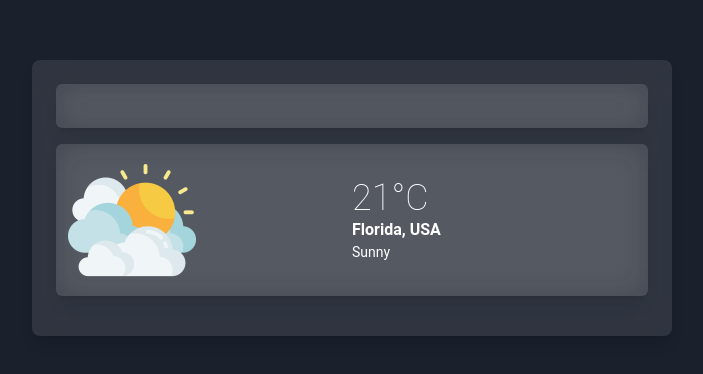
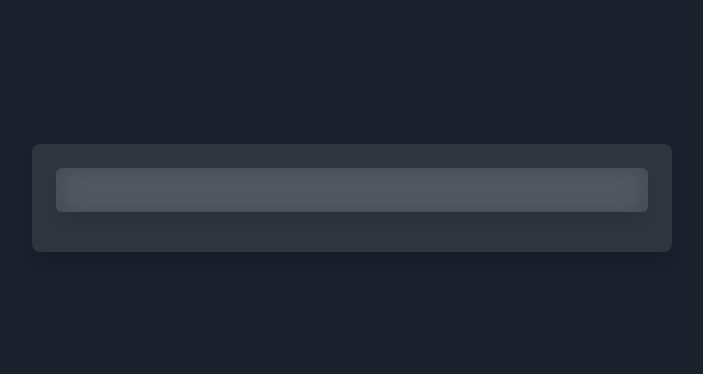
Before and after one commit to nkansah-wireko-brobbey/my-weather-app, an Angular app: page /home in a window 1280 px wide. Shown: the part 202-576 px from the top of the page, without its empty margins (288-991 px from the left). Built offline with nearby package versions, Linux system fonts and the light colour scheme.

Commit message:
Update home component to display weather data dynamically

```diff
--- a/src/app/pages/home/home.component.html
+++ b/src/app/pages/home/home.component.html
@@ -10,6 +10,8 @@
             </card-title>
 
 
+            @if (weatherData()['main']) {
+
                 <card-body [ngClass]="getCssGlass()">
 
                     <div class="container flex text-white justify-around">
@@ -18,10 +20,10 @@
                         </div>
                         <div class="right w-full flex flex-col justify-center">
                             <span class=" block text-4xl font-thin">
-                            21°C
+                                {{weatherData().main.temp}}°K
                             </span>
                             <!-- location -->
-                        <span class="block font-bold">Florida, USA</span>
+                            <span class="block font-bold">{{weatherData().name}}, {{weatherData().weather[0].description}}</span>
                             <span class="block text
                             -2xl text-sm">
                                 Sunny
@@ -31,6 +33,8 @@
                     </div>
 
                 </card-body>
+
+            }
             <card-footer>
 
             </card-footer>
--- a/src/app/pages/home/home.component.ts
+++ b/src/app/pages/home/home.component.ts
@@ -1,9 +1,9 @@
-import { Component, CUSTOM_ELEMENTS_SCHEMA } from '@angular/core';
+import { Component, computed, CUSTOM_ELEMENTS_SCHEMA } from '@angular/core';
 import { CardComponent } from '../../components/shared/card/card.component';
 import { cssGlass } from '../../utilz/commonCss';
 import { CommonModule } from '@angular/common';
 import { SearchComponent } from '../../components/search/search.component';
-
+import { WeatherdatastorageService } from '../../services/weatherdatastorage.service';
 
 @Component({
   selector: 'app-home',
@@ -14,9 +14,14 @@ import { SearchComponent } from '../../components/search/search.component';
   styleUrl: './home.component.scss'
 })
 export class HomeComponent {
+
+  weatherData = computed(()=> this.weatherDataStorage.getWeatherData());
+
   // cssGlass = cssGlass();
   imgSrc = './assets/images/cloudy.png'
-  constructor(){
+  constructor(
+    private weatherDataStorage: WeatherdatastorageService
+  ){
     // console.log(typeof this.cssGlass)
   }
   getCssGlass(): string{
--- a/src/app/services/weather.service.ts
+++ b/src/app/services/weather.service.ts
@@ -3,6 +3,7 @@ import { constructWeatherAPI } from '../core/constants/env';
 import { HttpClient } from '@angular/common/http';
 import { Observable, tap } from 'rxjs';
 import { WeatherData } from '../core/models/weather.model';
+import { WeatherdatastorageService } from './weatherdatastorage.service';
 
 @Injectable({
   providedIn: 'root'
@@ -10,7 +11,8 @@ import { WeatherData } from '../core/models/weather.model';
 export class WeatherService {
 
   constructor(
-    private http: HttpClient
+    private http: HttpClient,
+    private weatherDataStorage: WeatherdatastorageService
   ) { }
 
   getWeather(lat: number, lon: number): Observable<WeatherData>{
@@ -18,7 +20,7 @@ export class WeatherService {
 
     return this.http.get<WeatherData>(url)
           .pipe(
-              tap(data => console.log(data))
+              tap(data => this.weatherDataStorage.addWeatherData(data))
               // catchError(this.handleError)
           );
   }
--- a/src/app/services/weatherdatastorage.service.ts
+++ b/src/app/services/weatherdatastorage.service.ts
@@ -24,4 +24,8 @@ export class WeatherdatastorageService {
     this.weatherData.update((value: WeatherData) => this.initialValue);
   }
 
+  getWeatherData(): WeatherData{
+    return this.weatherData();
+  }
+
 }
```
Lines whose indentation alone changed are shown as unchanged.
